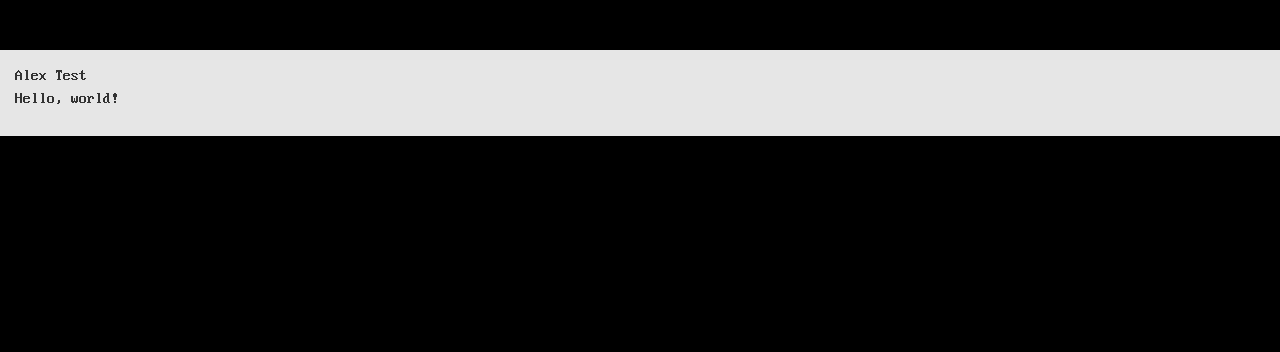
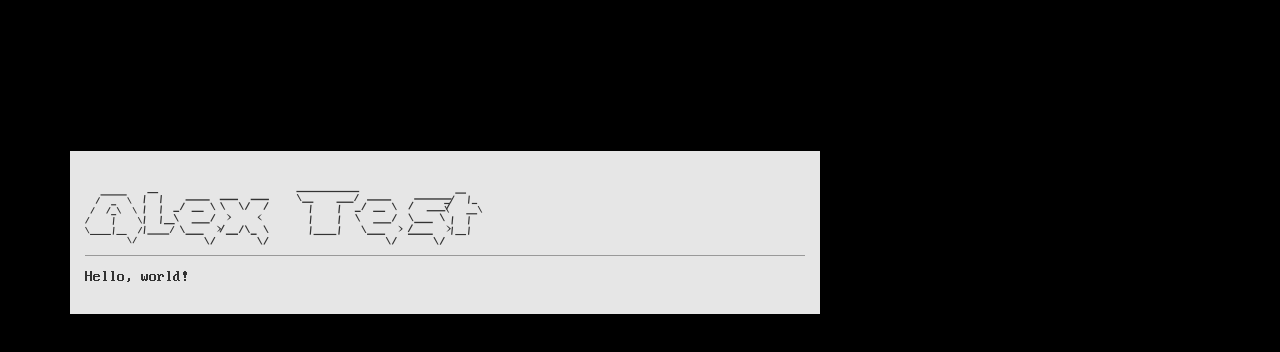
Before and after one commit to anm792704/z1k-bootstrap, a plain HTML site: page index.html in a window 1280 px wide. Drawn offline with nearby package versions, Linux system fonts and the light colour scheme.

Commit message:
font asciid.woff2 added

```diff
--- a/index.html
+++ b/index.html
@@ -9,13 +9,20 @@
     <link rel="stylesheet" href="/assets/css/complete.min.css">
     <title>Hello, world!</title>
   </head>
-  <body>
-	  <div class="bgbox"
+  <body data-spy="scroll" data-target="#navbar">
+    <div class="fadetoblack"></div>
+    <div class="container content" style="margin-top: 100px;">
+      <div class="row">
+        <div class="col-md-8">
+          <a class="hash" id="helloworld"></a>
+          <div class="bgbox">
            <h2>Alex Test</h2>
           <p>Hello, world!</p>
         </div>
-
-    <!-- Optional JavaScript -->
+      </div>
+      </div>
+  </div>
+  <!--Optional JavaScript -->
   <!-- jQuery first, then Popper.js, then Bootstrap JS -->
   <script src="https://code.jquery.com/jquery-3.3.1.slim.min.js" integrity="sha384-q8i/X+965DzO0rT7abK41JStQIAqVgRVzpbzo5smXKp4YfRvH+8abtTE1Pi6jizo" crossorigin="anonymous"></script>
   <script src="https://cdnjs.cloudflare.com/ajax/libs/popper.js/1.14.3/umd/popper.min.js" integrity="sha384-ZMP7rVo3mIykV+2+9J3UJ46jBk0WLaUAdn689aCwoqbBJiSnjAK/l8WvCWPIPm49" crossorigin="anonymous"></script>
```
Also changed, not shown: assets/fonts/asciid.woff2 (added). Lines whose indentation alone changed are shown as unchanged.
